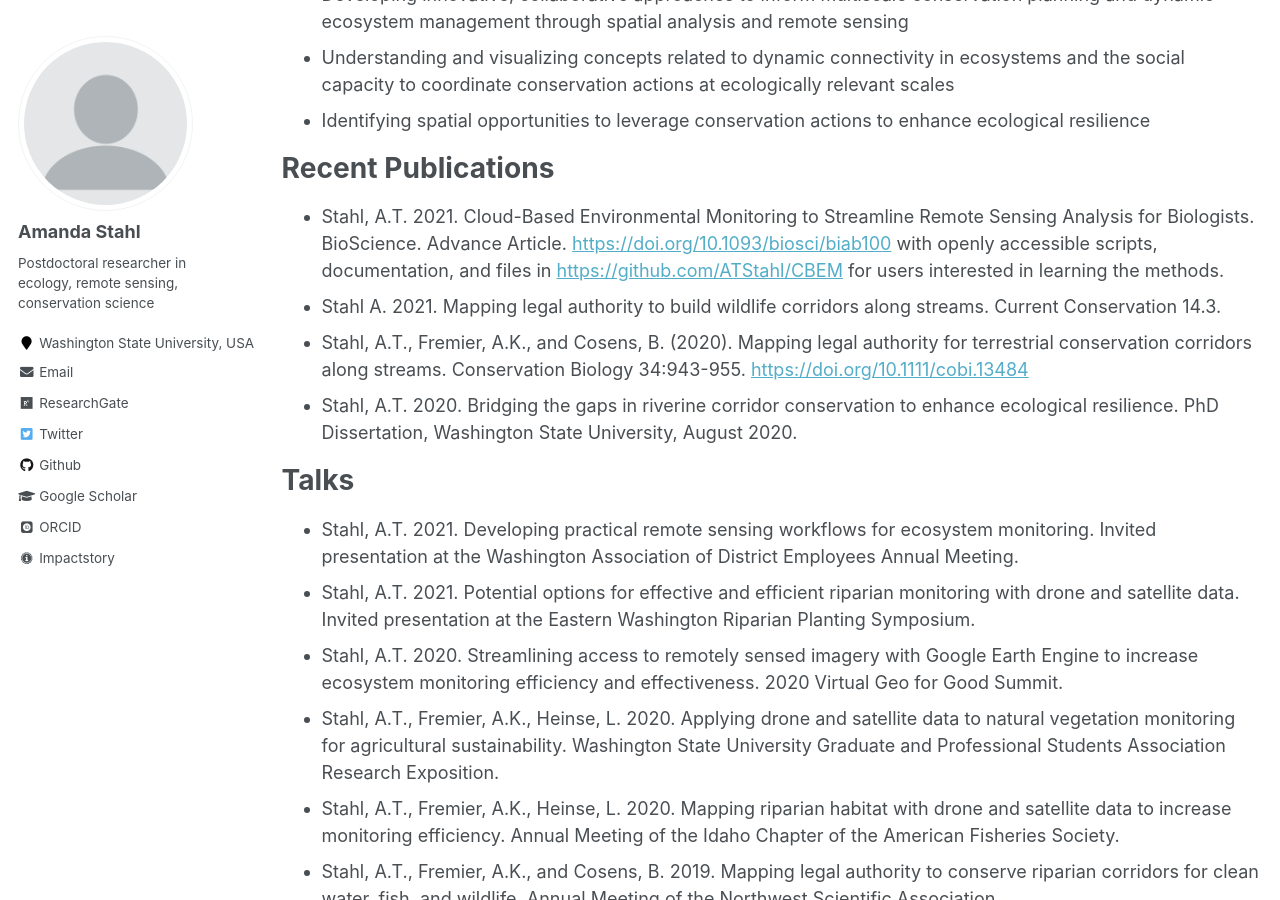
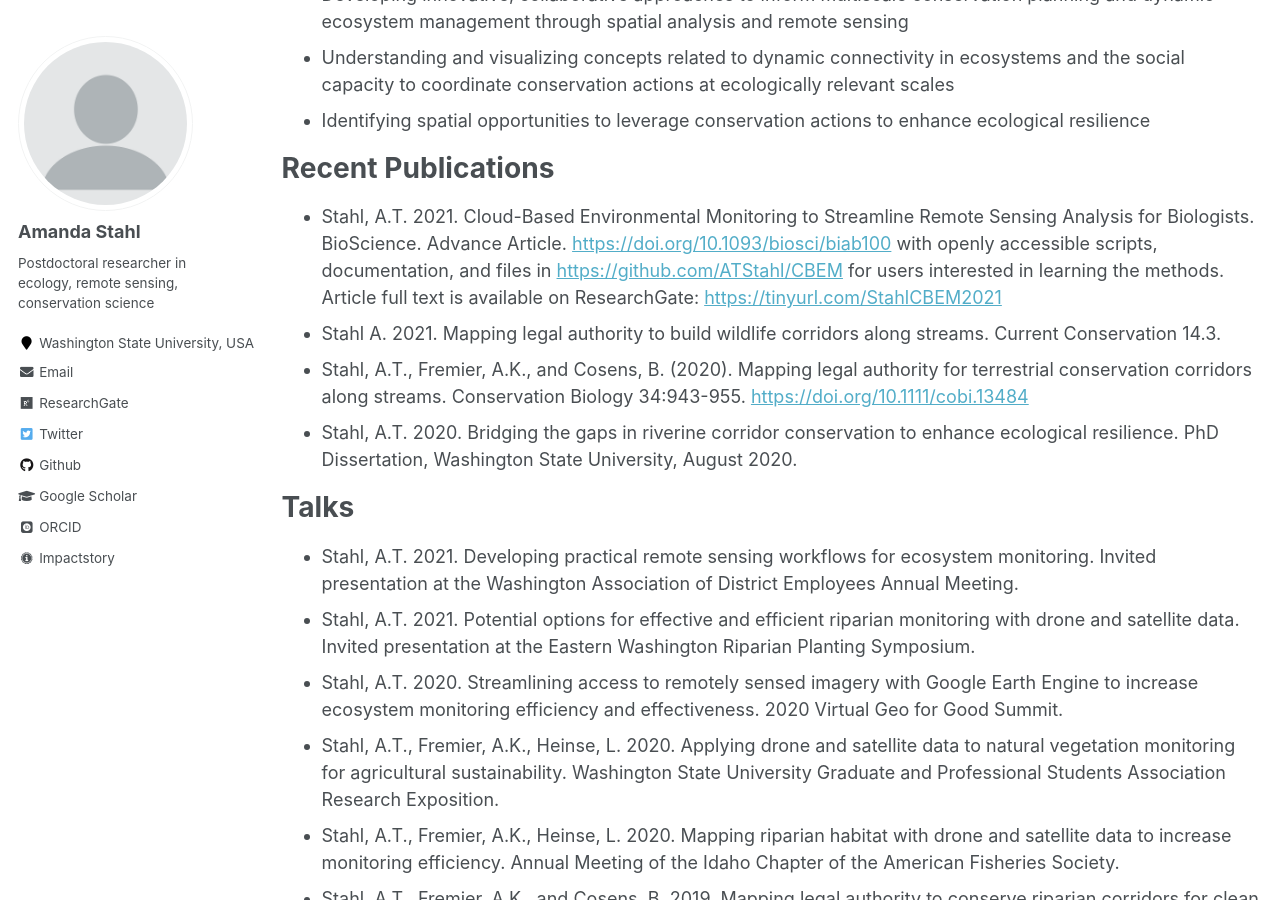
Before and after one commit to ATStahl/ATSpages, a Jekyll site: the page built from _pages/cv.md, in a window 1280 px wide and 900 px high, scrolled down 830 px. Built offline with Jekyll 4.4.1, drawn with Linux system fonts in a browser that asks for light colours; some web fonts are replaced.

Commit message:
Update cv.md
added link to ResearchGate

```diff
--- a/_pages/cv.md
+++ b/_pages/cv.md
@@ -37,7 +37,8 @@ Research Interests
 
 Recent Publications
 ======
-* Stahl, A.T. 2021. Cloud-Based Environmental Monitoring to Streamline Remote Sensing Analysis for Biologists. BioScience. Advance Article. <a href="https://doi.org/10.1093/biosci/biab100">https://doi.org/10.1093/biosci/biab100</a> with openly accessible scripts, documentation, and files in <a href="https://github.com/ATStahl/CBEM">https://github.com/ATStahl/CBEM</a> for users interested in learning the methods.
+* Stahl, A.T. 2021. Cloud-Based Environmental Monitoring to Streamline Remote Sensing Analysis for Biologists. BioScience. Advance Article. <a href="https://doi.org/10.1093/biosci/biab100">https://doi.org/10.1093/biosci/biab100</a> with openly accessible scripts, documentation, and files in <a href="https://github.com/ATStahl/CBEM">https://github.com/ATStahl/CBEM</a> for users interested in learning the methods. Article full text is available on ResearchGate: <a href="https://tinyurl.com/StahlCBEM2021">https://tinyurl.com/StahlCBEM2021
+</a>
 * Stahl A. 2021. Mapping legal authority to build wildlife corridors along streams. Current Conservation 14.3.
 * Stahl, A.T., Fremier, A.K., and Cosens, B. (2020). Mapping legal authority for terrestrial conservation corridors along streams. Conservation Biology 34:943-955. <a href="https://doi.org/10.1111/cobi.13484">https://doi.org/10.1111/cobi.13484</a>
 * Stahl, A.T. 2020. Bridging the gaps in riverine corridor conservation to enhance ecological resilience. PhD Dissertation, Washington State University, August 2020.
```
